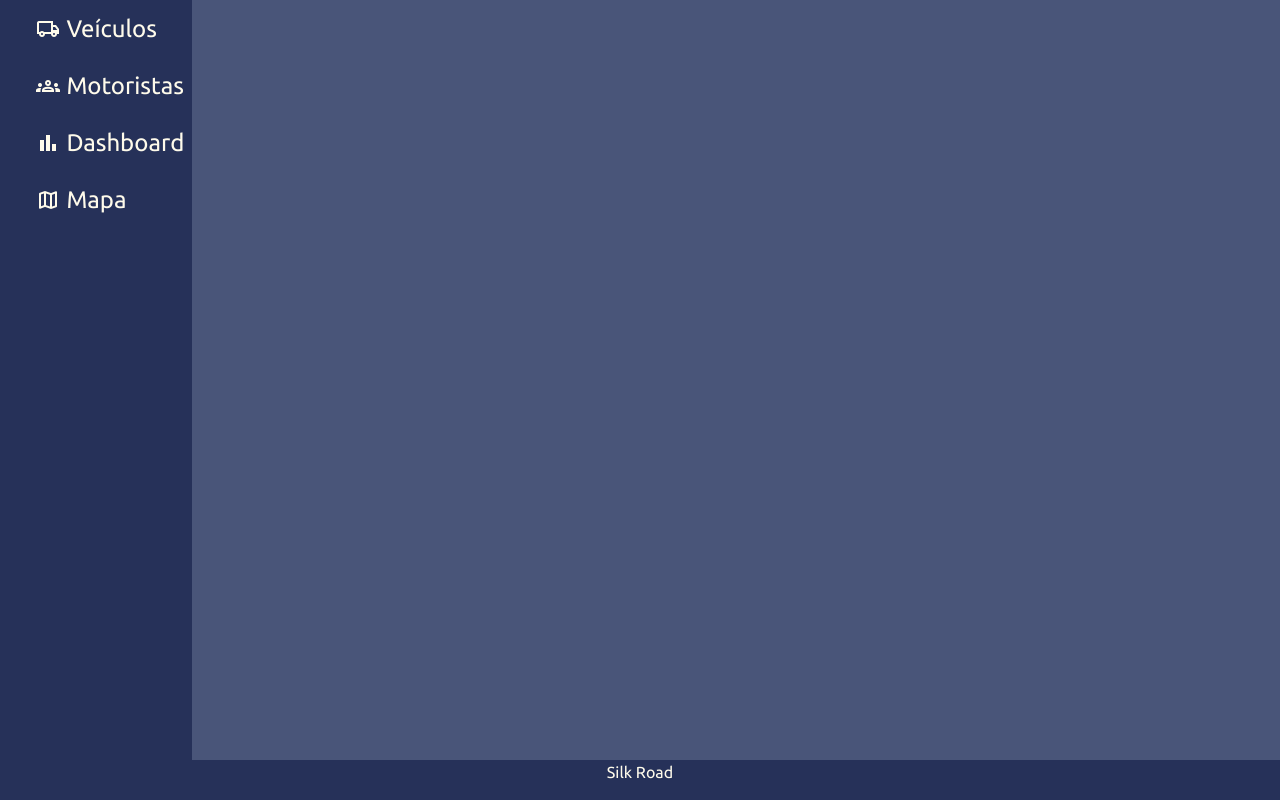
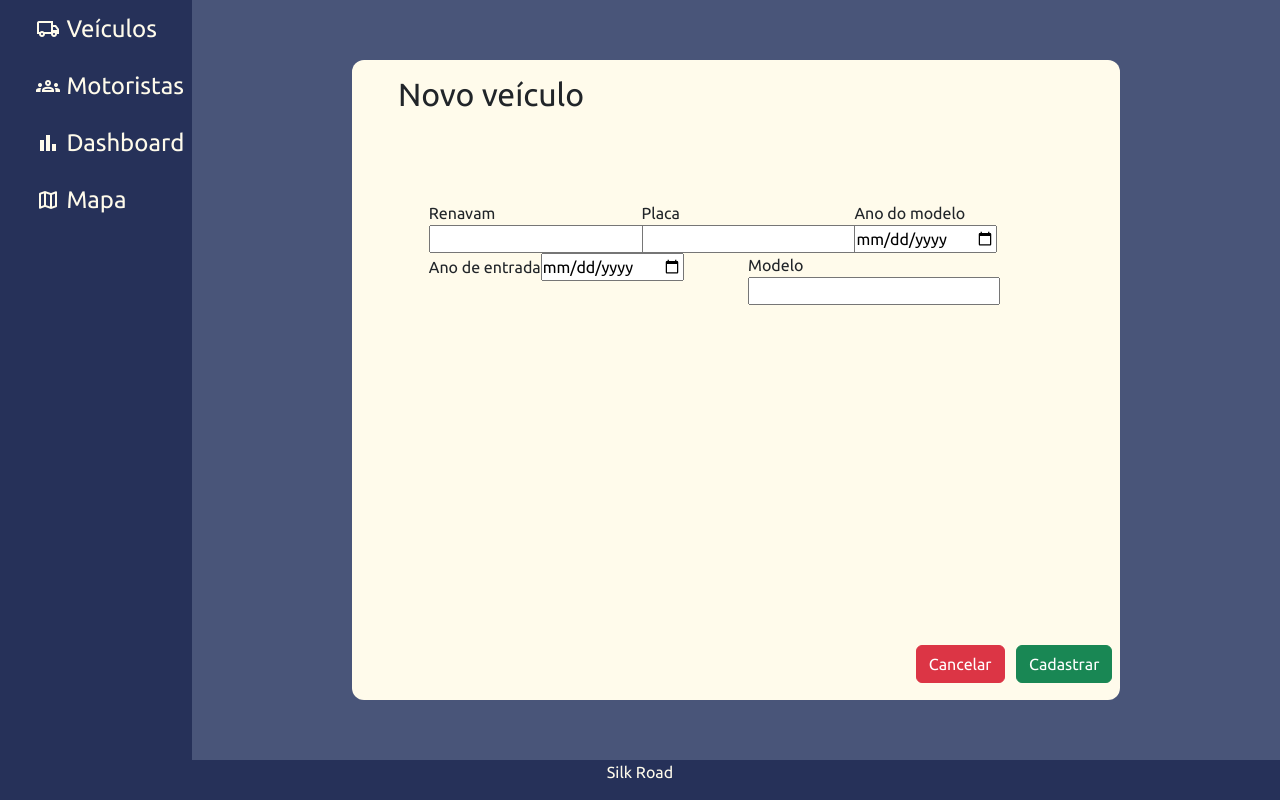
Before and after one commit to KauanMuriel/SilkRoad, a Vue app in the folder Frontend/: page /vehicle/register in a window 1280 px wide. Built offline with nearby package versions, Linux system fonts and the light colour scheme.

Commit message:
Rename form driver, vehicle form n formbase refact

```diff
--- a/Frontend/src/components/base/FormBase.vue
+++ b/Frontend/src/components/base/FormBase.vue
@@ -1,80 +1,41 @@
 <template>
-    <card-base>
+        <card-base>
         <div id="title-div">
             <h2>{{ title }}</h2>
         </div>
         <form action="">
-            <div class="row">
-                <div class="item col-8">
-                    <label for="input-name">Nome</label>
-                    <input type="text" id="input-name" v-model="driver.name">
-                </div>
-                <div class="item col-4">
-                    <label for="input-phone">Telefone</label>
-                    <input type="text" id="input-phone">
-                </div>
-            </div>
-            <div class="row">
-                <div class="item col-4">
-                    <label for="input-cpf">CPF</label>
-                    <input type="text" id="input-cpf" v-model="driver.CPF">
-                </div>
-                <div class="item col-4">
-                    <label for="input-cnh">CNH</label>
-                    <input type="text" id="input-cnh" v-model="driver.CNH">
-                </div>
-                <div class="item col-4">
-                    <label for="input-admin">Admin</label>
-                    <input type="checkbox" id="input-cnh" v-model="driver.Admin">
-                </div>
-            </div>
-        </form>
-        <div id="actions-form">
-            <button class="btn btn-danger" @click="$router.back()">Cancelar</button>
-            <button class="btn btn-success" @click="registerDriver" >Cadastrar</button>
+        <slot name="form-body">
+
+        </slot>
+    </form>
+    <div id="actions-form">
+            <button class="btn btn-danger" @click="result(false)">Cancelar</button>
+            <button class="btn btn-success" @click="result(true)" >Cadastrar</button>
         </div>
-    </card-base>
+</card-base>
+
 </template>
 
 <script>
-import ButtonBase from './ButtonBase.vue';
 import CardBase from './CardBase.vue';
-import DriverDataService from '../../services/DriverDataService';
 
 export default {
-    data() {
-        return {
-            DriverDataService,
-            driver : {
-                name: "",
-                CPF: "",
-                CNH: "",
-                Admin: false
-            }
-        }
-    },
     components: {
-        ButtonBase,
         CardBase
     },
     props: ['title'],
+    emits: ['confirmation'],
     methods: {
-        registerDriver()
-        {
-            const data = {
-                name: this.driver.name,
-                CPF: this.driver.CPF,
-                CNH: this.driver.CNH,
-                Admin: this.driver.Admin
-            };
-
-            DriverDataService.register(data);
+        result(response) {
+            this.$emit("confirmation", {
+                response : response
+            });
         }
     }
 }
 </script>
 
-<style>
+<style scoped>
     #title-div {
         width: 100%;
         height: 10%;
@@ -116,4 +77,4 @@ export default {
         height: 70%;
         margin: 0 1% 0 0.5%;
     }
-</style>
+    </style>
--- a/Frontend/src/components/layout/TheHeader.vue
+++ b/Frontend/src/components/layout/TheHeader.vue
@@ -11,7 +11,7 @@
         <nav>
             <ul>
                 <li>
-                    <RouterLink to="/driver" class="item-link">
+                    <RouterLink to="/vehicle/register" class="item-link">
                         <span class="material-symbols-outlined">
                             local_shipping
                         </span>
@@ -19,7 +19,7 @@
                     </RouterLink>
                 </li>
                 <li>
-                    <RouterLink to="/driver" class="item-link">
+                    <RouterLink to="/driver/register" class="item-link">
                         <span class="material-symbols-outlined">
                             groups
                         </span>
@@ -27,7 +27,7 @@
                     </RouterLink>
                 </li>
                 <li>
-                    <RouterLink to="/driver" class="item-link">
+                    <RouterLink to="/driver/register" class="item-link">
                         <span class="material-symbols-outlined">
                             bar_chart
                         </span>
@@ -35,7 +35,7 @@
                     </RouterLink>
                 </li>
                 <li>
-                    <RouterLink to="/driver" class="item-link">
+                    <RouterLink to="/driver/register" class="item-link">
                         <span class="material-symbols-outlined">
                             map
                         </span>Mapa
--- a/Frontend/src/router/index.js
+++ b/Frontend/src/router/index.js
@@ -16,13 +16,15 @@ const router = createRouter({
     // }
     {
       path: '/',
-      name: 'home',
       component: () => import("../views/HomeView.vue")
     },
     {
-      path: '/driver',
-      name: 'driver',
-      component: () => import('../views/DriverView.vue')
+      path: '/driver/register',
+      component: () => import('../views/Driver/Register.vue')
+    },
+    {
+      path: '/vehicle/register',
+      component: () => import('../views/Vehicle/Register.vue')
     }
   ]
 })
--- /dev/null
+++ b/Frontend/src/views/Driver/Register.vue
@@ -0,0 +1,119 @@
+<template>
+    <card-base>
+        <div id="title-div">
+            <h2>{{ title }}</h2>
+        </div>
+        <form action="">
+            <div class="row">
+                <div class="item col-8">
+                    <label for="input-name">Nome</label>
+                    <input type="text" id="input-name" v-model="driver.name">
+                </div>
+                <div class="item col-4">
+                    <label for="input-phone">Telefone</label>
+                    <input type="text" id="input-phone">
+                </div>
+            </div>
+            <div class="row">
+                <div class="item col-4">
+                    <label for="input-cpf">CPF</label>
+                    <input type="text" id="input-cpf" v-model="driver.CPF">
+                </div>
+                <div class="item col-4">
+                    <label for="input-cnh">CNH</label>
+                    <input type="text" id="input-cnh" v-model="driver.CNH">
+                </div>
+                <div class="item col-4">
+                    <label for="input-admin">Admin</label>
+                    <input type="checkbox" id="input-cnh" v-model="driver.Admin">
+                </div>
+            </div>
+        </form>
+        <div id="actions-form">
+            <button class="btn btn-danger" @click="$router.back()">Cancelar</button>
+            <button class="btn btn-success" @click="registerDriver" >Cadastrar</button>
+        </div>
+    </card-base>
+</template>
+
+<script>
+import ButtonBase from '../../components/base/ButtonBase.vue';
+import CardBase from '../../components/base/CardBase.vue';
+import DriverDataService from '../../services/DriverDataService';
+
+export default {
+    data() {
+        return {
+            DriverDataService,
+            driver : {
+                name: "",
+                CPF: "",
+                CNH: "",
+                Admin: false
+            }
+        }
+    },
+    components: {
+        ButtonBase,
+        CardBase
+    },
+    props: ['title'],
+    methods: {
+        registerDriver()
+        {
+            const data = {
+                name: this.driver.name,
+                CPF: this.driver.CPF,
+                CNH: this.driver.CNH,
+                Admin: this.driver.Admin
+            };
+
+            DriverDataService.register(data);
+        }
+    }
+}
+</script>
+
+<style>
+    #title-div {
+        width: 100%;
+        height: 10%;
+        display: flex;
+        padding: 2% 6%;
+        justify-content: space-between;
+    }
+
+    #actions-form {
+        width: 100%;
+        height: 10%;
+        display: flex;
+        justify-content: flex-end;
+    }
+
+    .row {
+        display: flex;
+        padding: 3% 6%;
+    }
+    .item {
+        display: flex;
+        flex-direction: column;
+        padding: 0 2%;
+    }
+
+    form {
+        height: 80%;
+        width: 80%;
+        display: flex;
+        flex-direction: column;
+        margin-top: 10%;
+    }
+
+    input {
+        height: 3.5vh;
+    }
+
+    button {
+        height: 70%;
+        margin: 0 1% 0 0.5%;
+    }
+</style>
--- a/Frontend/src/views/DriverView.vue
+++ /dev/null
@@ -1,13 +0,0 @@
-<template>
-    <FormBase title="Motorista"/>
-</template>
-
-<script>
-import FormBase from '../components/base/FormBase.vue';
-
-export default {
-    components: {
-        FormBase
-    }
-}
-</script>
--- /dev/null
+++ b/Frontend/src/views/Vehicle/Register.vue
@@ -0,0 +1,45 @@
+<template>
+    <form-base title="Novo veículo">
+        <template #form-body>
+            <div class="row">
+                <div class="item col-4">
+                    <label for="input-renavam">Renavam</label>
+                    <input type="text" name="input-renavam" id="input-renavam">
+                </div>
+                <div class="item col-4">
+                    <label for="input-placa">Placa</label>
+                    <input type="text" name="input-placa" id="input-placa">
+                </div>
+                <div class="item col-4">
+                    <label for="input-ano-modelo">Ano do modelo</label>
+                    <input type="date" name="input-ano-modelo" id="input-ano-modelo">
+                </div>
+            </div>
+            <div class="row">
+                <div class="item col-6">
+                    <label for="input-tipo">Ano de entrada</label>
+                    <input type="date" name="input-tipo" id="input-tipo">
+                </div>
+                <div class="item col-6">
+                    <label for="input-tipo">Modelo</label>
+                    <input type="text" name="input-tipo" id="input-tipo">
+                </div>
+            </div>
+        </template>
+    </form-base>
+</template>
+
+<script>
+import FormBase from '../../components/base/FormBase.vue';
+
+export default {
+    data() {
+        return {
+
+        }
+    },
+    components: {
+        FormBase
+    }
+}
+</script>
```
